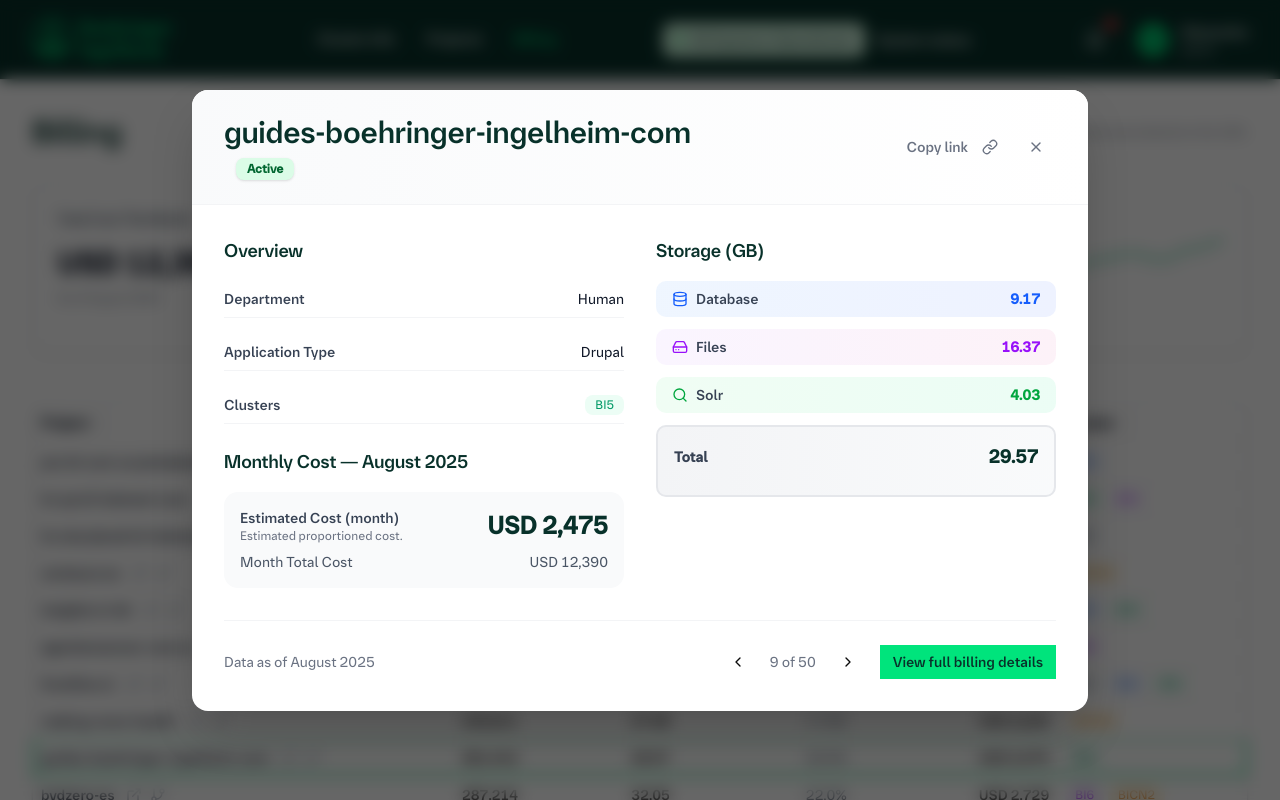
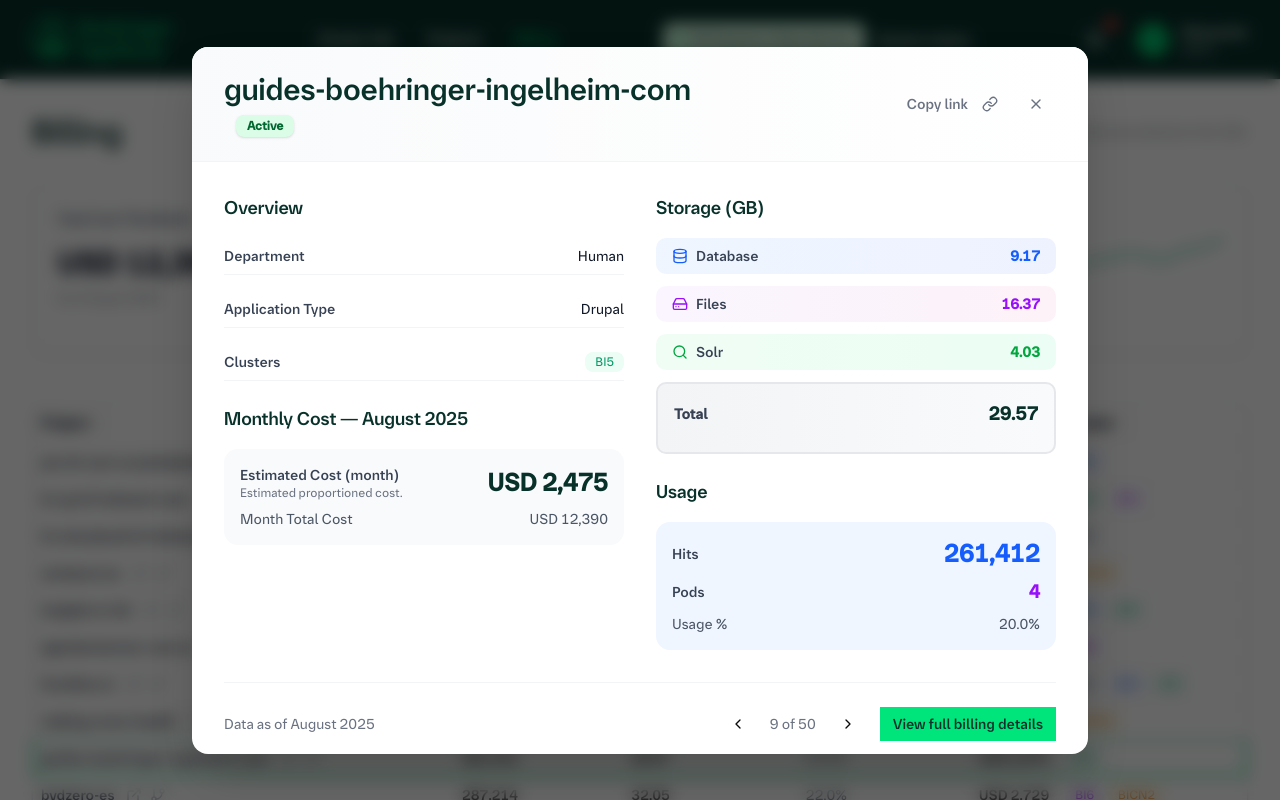
Before and after one commit to kubiq1/bi-dashboard-prototype, a Next.js app: page /billing in a window 1280 px wide. Both pictures are taken after a click on the element 640 px from the left and 757 px from the top of the page. Shown: the top 800 px of the page. Built offline with nearby package versions, Linux system fonts and the light colour scheme.

Commit message:
Add Usage section after Storage in billing page
cgen-6bf6af96a4c54adea17d64ca334790b8

```diff
--- a/app/billing/page.tsx
+++ b/app/billing/page.tsx
@@ -1113,6 +1113,33 @@ function ProjectModal({
                   </div>
                 </div>
               </div>
+
+              {/* Usage */}
+              <div>
+                <h3 className="text-lg font-medium text-[#08312a] mb-4" style={{ fontFamily: "var(--font-headline)" }}>
+                  Usage
+                </h3>
+                <div className="bg-blue-50 rounded-xl p-4">
+                  <div className="flex justify-between items-center mb-2">
+                    <span className="text-sm font-medium text-gray-700">Hits</span>
+                    <span className="text-2xl font-bold text-blue-600">
+                      {project.hits ? formatNumber(project.hits) : '—'}
+                    </span>
+                  </div>
+                  {project.pods && (
+                    <div className="flex justify-between items-center mb-2">
+                      <span className="text-sm font-medium text-gray-700">Pods</span>
+                      <span className="text-lg font-bold text-purple-600">
+                        {project.pods}
+                      </span>
+                    </div>
+                  )}
+                  <div className="flex justify-between items-center text-sm text-gray-600">
+                    <span>Usage %</span>
+                    <span>{project.usagePercent ? project.usagePercent.toFixed(1) + '%' : '—'}</span>
+                  </div>
+                </div>
+              </div>
             </div>
           </div>
 
```
